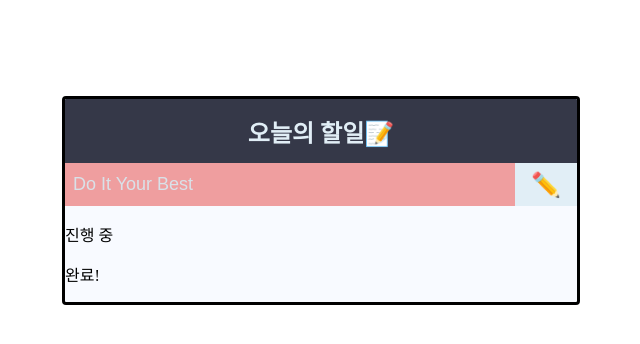
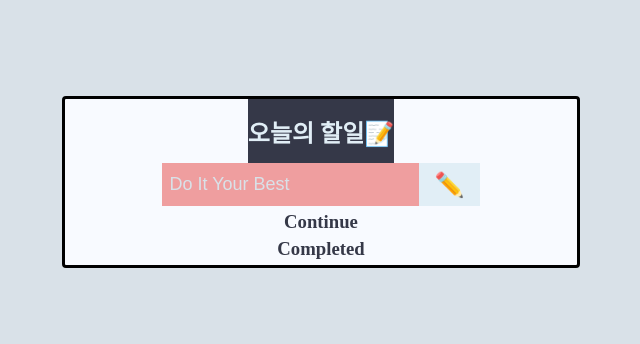
Before and after one commit to Hayeon-Lee/my-todo-list, a React (Create React App) app: page / in a window 1280 px wide. Shown: the top 344 px of the page, without its empty margins (319-959 px from the left). Built offline with nearby package versions, Linux system fonts and the light colour scheme.

Commit message:
feat: edit CSS

```diff
--- a/src/App.css
+++ b/src/App.css
@@ -5,50 +5,5 @@
   overflow: hidden;
   border: 3px solid;
   background: #f8faff;
+  place-items: center;
 }
-
-.AppHeader {
-  background: #353848;
-  color: #e1eef6;
-  height: 4rem;
-  font-size: 1.5rem;
-  display: flex;
-  align-items: center;
-  justify-content: center;
-  margin: 0px;
-}
-
-.InputForm {
-  display: flex;
-  background-color: #ef9e9f;
-}
-
-.InputBox {
-  width: 100%;
-  background: none;
-  outline: none;
-  border: none;
-  padding: 0.5rem;
-  font-size: 1.125rem;
-  line-height: 1.5;
-  color: #353848;
-  font-weight: bold;
-}
-
-input::placeholder {
-  color: #d9e1e8;
-  font-weight: lighter;
-}
-
-.InputBtn {
-  background: none;
-  outline: none;
-  border: none;
-  background: #e1eef6;
-  padding: 0 1rem;
-  font-size: 1.5rem;
-  display: flex;
-  justify-content: center;
-  align-items: center;
-  transition: 0.1s background ease-in;
-}
--- a/src/App.js
+++ b/src/App.js
@@ -12,13 +12,13 @@ function App() {
       <Header />
       <Input todoList={todoList} setToDoList={setToDoList} />
       <ToDoList
-        title="진행 중"
+        title="Continue"
         todoList={todoList}
         setToDoList={setToDoList}
         checkedList={false}
       />
       <ToDoList
-        title="완료!"
+        title="Completed"
         todoList={todoList}
         setToDoList={setToDoList}
         checkedList={true}
--- /dev/null
+++ b/src/AppHeader.css
@@ -0,0 +1,10 @@
+.AppHeader {
+  background: #353848;
+  color: #e1eef6;
+  height: 4rem;
+  font-size: 1.5rem;
+  display: flex;
+  align-items: center;
+  justify-content: center;
+  margin: 0px;
+}
--- a/src/AppHeader.js
+++ b/src/AppHeader.js
@@ -1,4 +1,4 @@
-import "./App.css";
+import "./AppHeader.css";
 
 const Header = () => {
   return <h1 className="AppHeader">오늘의 할일📝</h1>;
--- /dev/null
+++ b/src/ToDoInput.css
@@ -0,0 +1,35 @@
+.InputForm {
+  display: flex;
+  background-color: #ef9e9f;
+}
+
+.InputBox {
+  width: 100%;
+  background: none;
+  outline: none;
+  border: none;
+  padding: 0.5rem;
+  font-size: 1.125rem;
+  line-height: 1.5;
+  color: #353848;
+  font-weight: bold;
+}
+
+input::placeholder {
+  color: #d9e1e8;
+  font-weight: lighter;
+}
+
+.InputBtn {
+  background: none;
+  outline: none;
+  border: none;
+  background: #e1eef6;
+  padding: 0 1rem;
+  font-size: 1.5rem;
+  display: flex;
+  justify-content: center;
+  align-items: center;
+  transition: 0.1s background ease-in;
+  cursor: pointer;
+}
--- a/src/ToDoInput.js
+++ b/src/ToDoInput.js
@@ -1,5 +1,5 @@
 import { useEffect, useState } from "react";
-import "./App.css";
+import "./ToDoInput.css";
 
 const Input = ({ todoList, setToDoList }) => {
   const [input, setInput] = useState("");
--- /dev/null
+++ b/src/ToDoItem.css
@@ -0,0 +1,26 @@
+.ToDoItemBox {
+  padding: 1rem;
+  align-items: center;
+  display: flex;
+}
+
+.ToDOItemCheckBox {
+  accent-color: #79bd9a;
+  zoom: 1.5;
+  cursor: pointer;
+}
+
+.ToDoItemName {
+  color: #353848;
+  font-weight: bold;
+  margin-left: 0.5rem;
+}
+
+.ToDoItemDelBtn {
+  font-size: 1.5rem;
+  cursor: pointer;
+  background: none;
+  outline: none;
+  border: none;
+  transition: 0.1s background ease-in;
+}
--- a/src/ToDoItem.js
+++ b/src/ToDoItem.js
@@ -1,3 +1,5 @@
+import "./ToDoItem.css";
+
 const ToDoItem = ({ todoItem, todoList, setToDoList }) => {
   const onChangeCheckBox = () => {
     const newToDoList = todoList.map((item) => ({
@@ -16,19 +18,19 @@ const ToDoItem = ({ todoItem, todoList, setToDoList }) => {
   };
 
   return (
-    <li>
+    <div className="ToDoItemBox">
       <input
         type="checkbox"
+        className="ToDOItemCheckBox"
         checked={todoItem.checked}
         onChange={onChangeCheckBox}
       />
-      <span>{todoItem.input}</span>
+      <span className="ToDoItemName">{todoItem.input}</span>
 
-      <button type="button">✏️</button>
-      <button type="button" onClick={onClickDelBtn}>
-        🗑️
+      <button type="button" className="ToDoItemDelBtn" onClick={onClickDelBtn}>
+        ✖️
       </button>
-    </li>
+    </div>
   );
 };
 
--- /dev/null
+++ b/src/ToDoList.css
@@ -0,0 +1,4 @@
+.title {
+  margin: 5px 5px;
+  color: #353848;
+}
--- a/src/ToDoList.js
+++ b/src/ToDoList.js
@@ -1,9 +1,10 @@
 import ToDoItem from "./ToDoItem";
+import "./ToDoList.css";
 
 const ToDoList = ({ title, todoList, setToDoList, checkedList }) => {
   return (
-    <div>
-      <p>{title}</p>
+    <div className="ListBox">
+      <h3 className="title">{title}</h3>
       {todoList.map((item) => {
         if (item.deleted) return null;
         if (checkedList !== item.checked) return null;
--- /dev/null
+++ b/src/index.css
@@ -0,0 +1,3 @@
+body {
+  background-color: #d9e1e8;
+}
--- a/src/index.js
+++ b/src/index.js
@@ -1,6 +1,7 @@
 import React from "react";
 import ReactDOM from "react-dom/client";
 import App from "./App";
+import "./index.css";
 
 const root = ReactDOM.createRoot(document.getElementById("root"));
 root.render(<App />);
```
